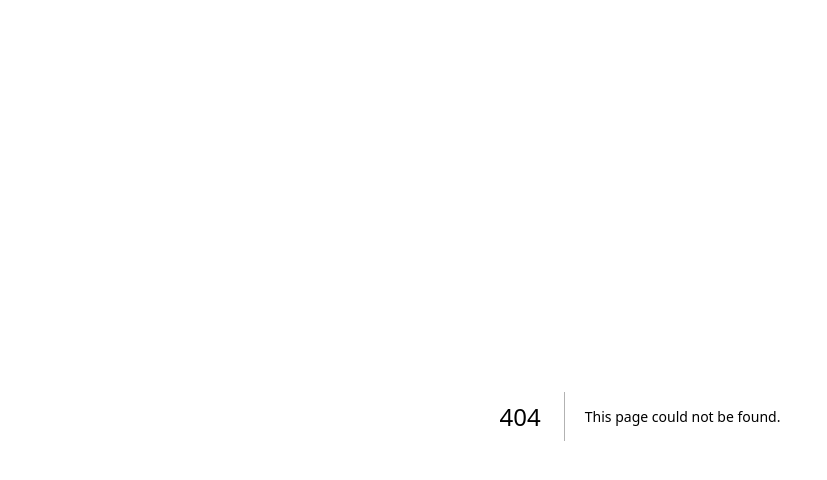
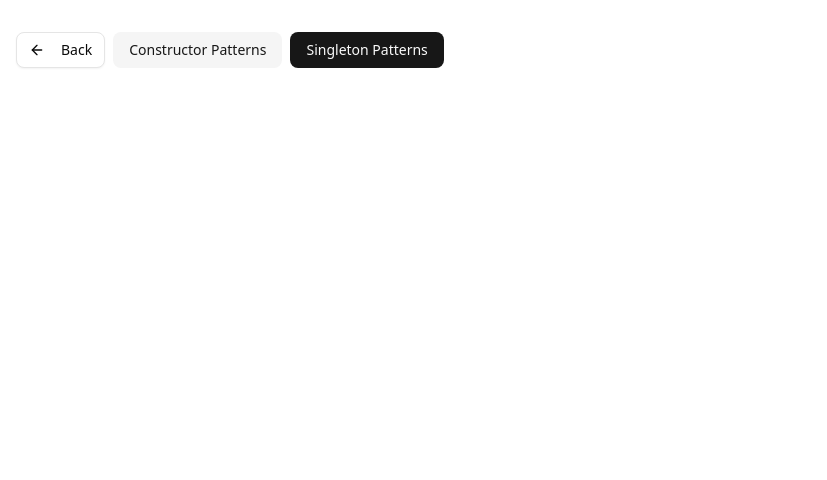
Before and after one commit to hhhiteshhh/js-design-patterns, a Next.js app: page /singleton-patterns in a window 1280 px wide. Before the commit this address had no page. Shown: the top 480 px of the page, without its empty margins (0-827 px from the left). Built offline with nearby package versions, Linux system fonts and the light colour scheme.

Commit message:
singleton pattern route added

```diff
--- /dev/null
+++ b/app/(design patterns)/singleton-patterns/page.tsx
@@ -0,0 +1,10 @@
+
+function SignleTonPattern() {
+  return (
+    <div>
+
+    </div>
+  )
+}
+
+export default SignleTonPattern
--- a/components/Navbar.tsx
+++ b/components/Navbar.tsx
@@ -13,6 +13,11 @@ const patterns: Pattern[] = [
     id: 1,
     path: "/constructor-patterns",
     name: "Constructor Patterns",
+  },
+  {
+    id: 2,
+    path: "/singleton-patterns",
+    name: "Singleton Patterns",
   },
 ];
 function Navbar() {
```
